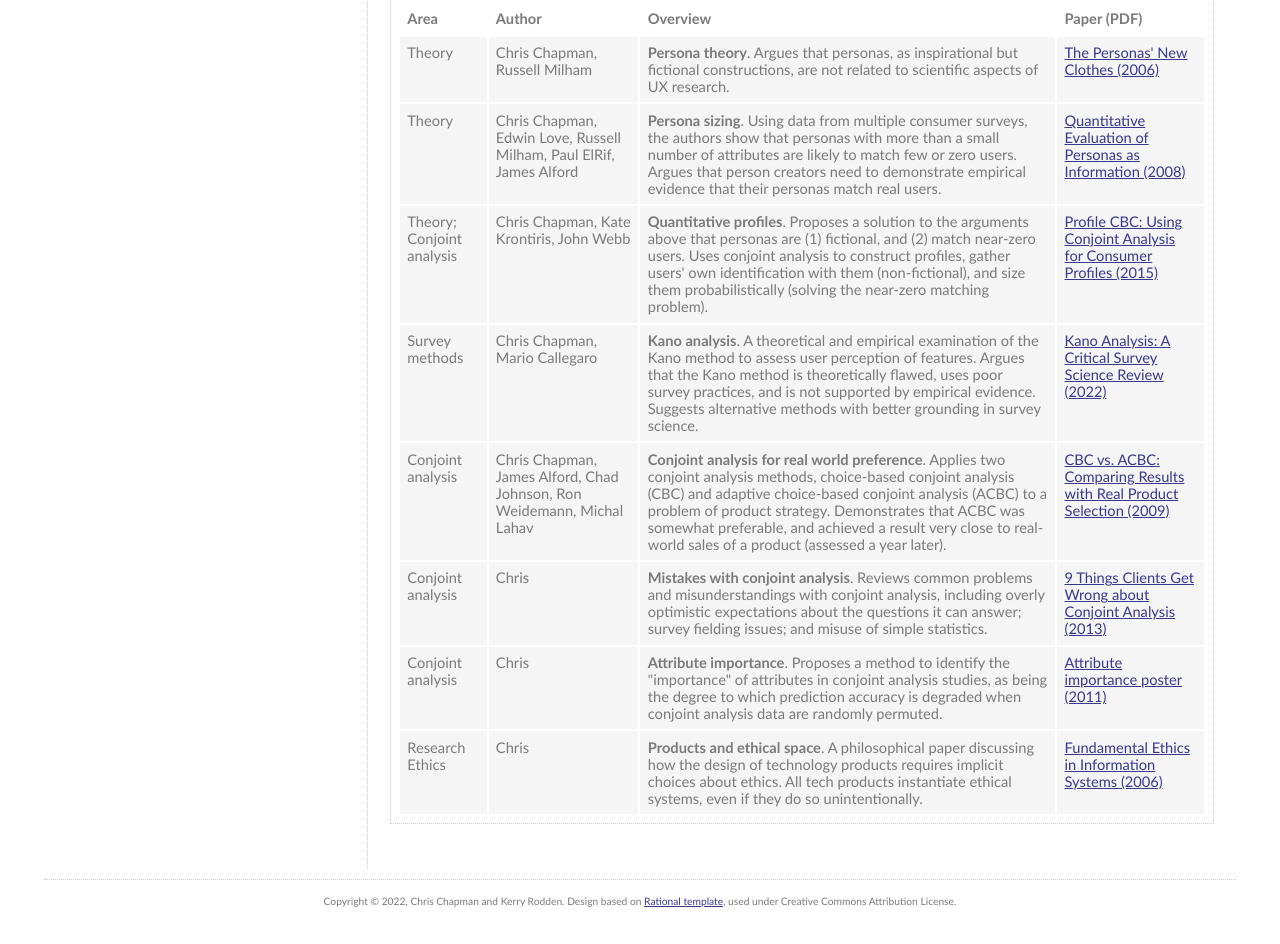
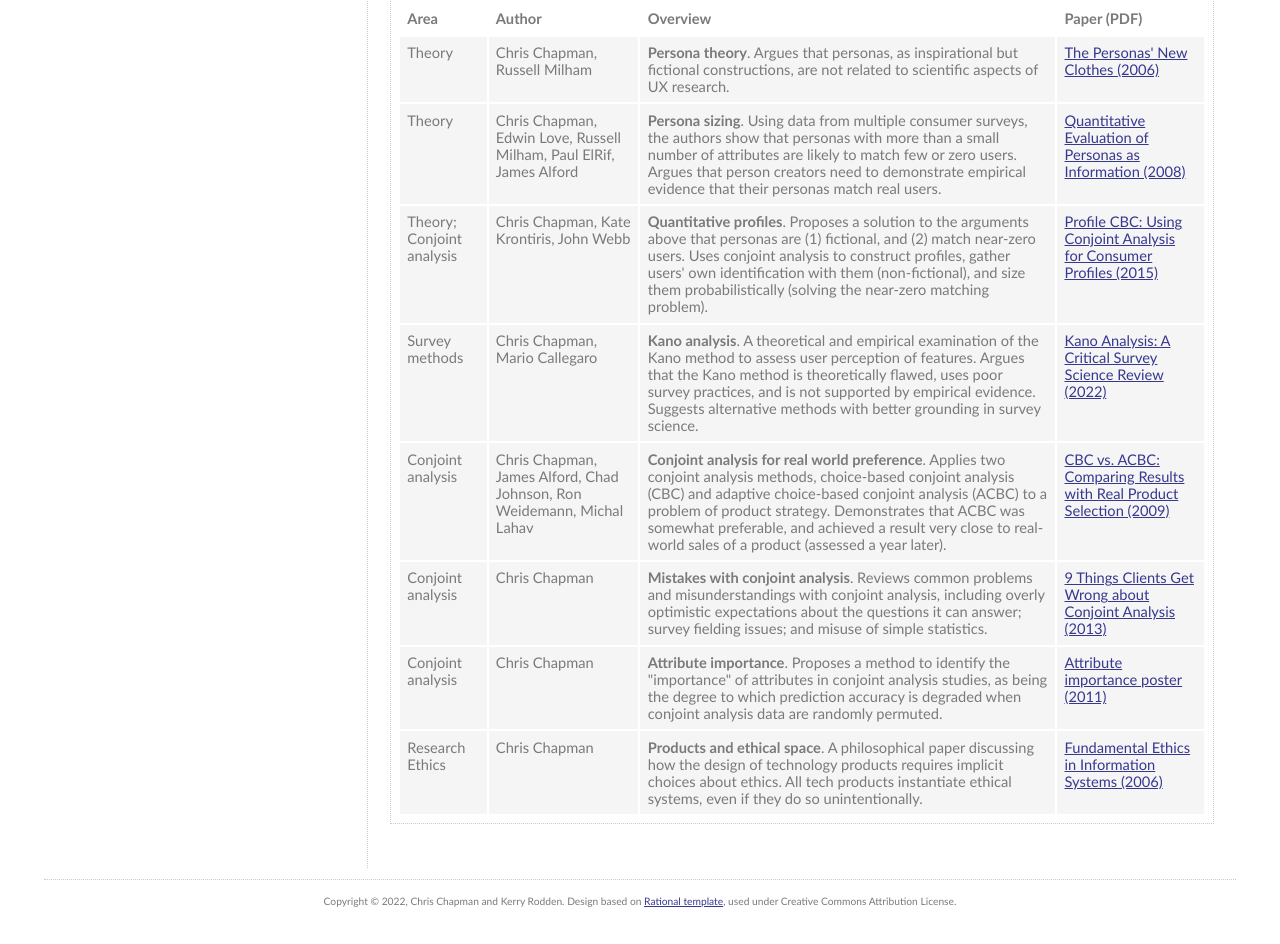
Before and after one commit to cnchapman/quantuxbook, a plain HTML site: page papers/papers.html in a window 1280 px wide. Shown: the part 315-1259 px from the top of the page. Drawn offline with Linux system fonts and the light colour scheme.

```diff
--- a/papers/papers.html
+++ b/papers/papers.html
@@ -87,20 +87,20 @@
 
                     <tr class="rowA">
                         <td>Conjoint analysis</td>
-                        <td>Chris</td>
+                        <td>Chris Chapman</td>
                         <td><b>Mistakes with conjoint analysis</b>. Reviews common problems and misunderstandings with conjoint analysis, including overly optimistic expectations about the questions it can answer; survey fielding issues; and misuse of simple statistics.</td>
                         <td><a href="REPRINT-chapman-sawtooth2013-9problems-proceedings.pdf">9 Things Clients Get Wrong about Conjoint Analysis (2013)</a></td>
                      </tr>
 
                     <tr class="rowA">
                         <td>Conjoint analysis</td>
-                        <td>Chris</td>
+                        <td>Chris Chapman</td>
                         <td><b>Attribute importance</b>. Proposes a method to identify the "importance" of attributes in conjoint analysis studies, as being the degree to which prediction accuracy is degraded when conjoint analysis data are randomly permuted.</td>
                         <td><a href="chapman-2011ARTForum-attribute-importance-poster.pdf">Attribute importance poster (2011)</a></td>
                      </tr>
                     <tr class="rowA">
                         <td>Research Ethics</td>
-                        <td>Chris</td>
+                        <td>Chris Chapman</td>
                         <td><b>Products and ethical space</b>. A philosophical paper discussing how the design of technology products requires implicit choices about ethics. All tech products instantiate ethical systems, even if they do so unintentionally.</td>
                         <td><a href="chapman-HICSS39-fundamental-ethics.pdf">Fundamental Ethics in Information Systems (2006)</a></td>
                      </tr>
```
